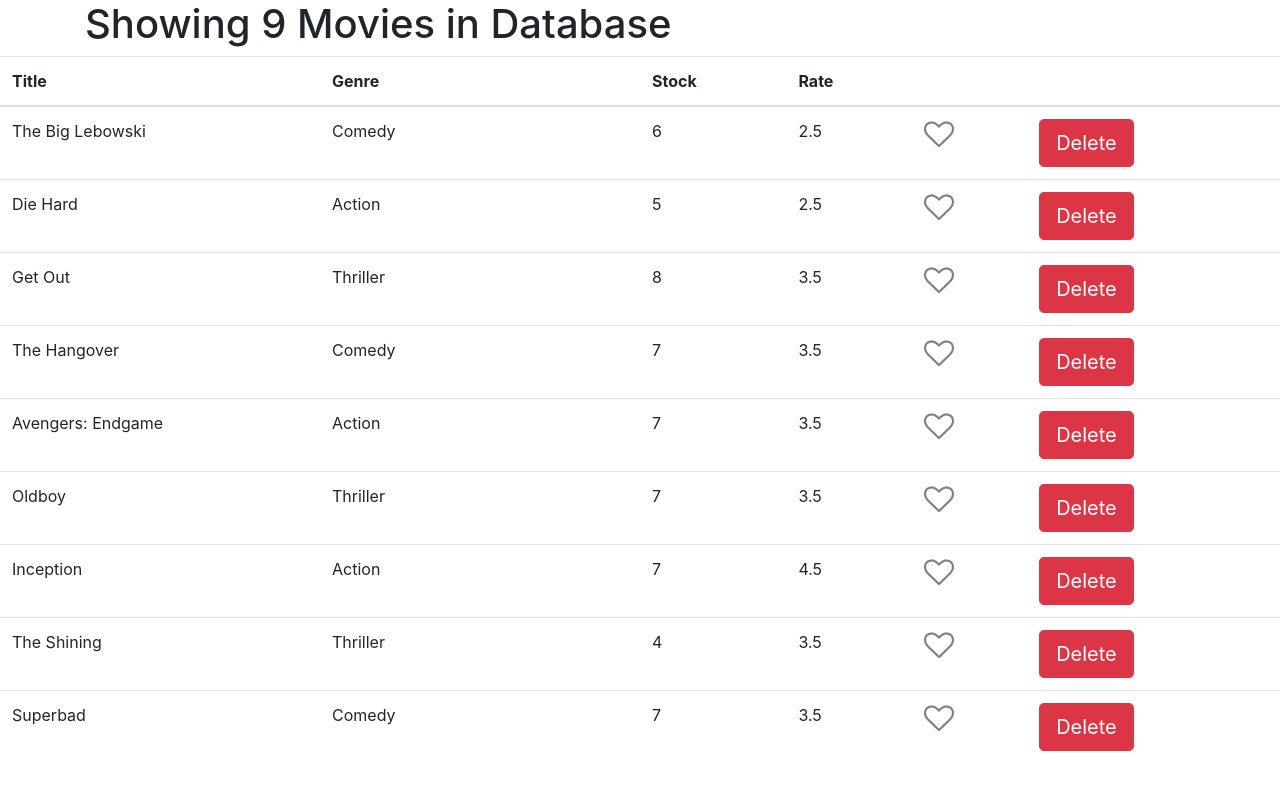
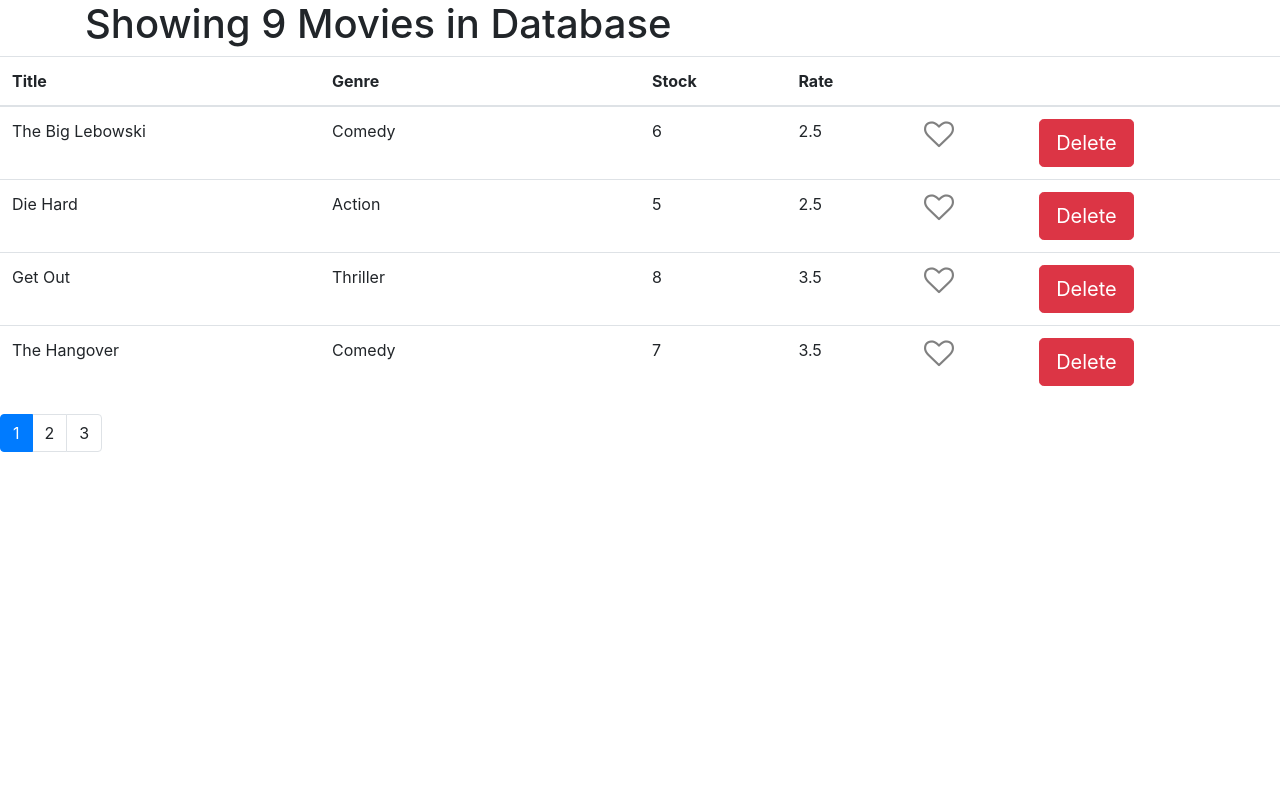
Before and after one commit to github-roushan/codeFusion, a React (Create React App) app in the folder codewithmosh.react/vidly/: page / in a window 1280 px wide. Shown: the top 790 px of the page. Built offline with nearby package versions, Linux system fonts and the light colour scheme.

Commit message:
Add pagination to vidly

```diff
--- a/codewithmosh.react/vidly/package.json
+++ b/codewithmosh.react/vidly/package.json
@@ -9,6 +9,7 @@
     "@testing-library/user-event": "^13.5.0",
     "bootstrap": "^4.1.1",
     "font-awesome": "^4.7.0",
+    "lodash": "^4.17.10",
     "react": "^19.1.1",
     "react-dom": "^19.1.1",
     "react-scripts": "5.0.1",
--- /dev/null
+++ b/codewithmosh.react/vidly/src/components/common/pagination.jsx
@@ -0,0 +1,26 @@
+import React from 'react';
+import _ from 'lodash';
+
+const Pagination = (props) => {
+    const { itemsCount, pageSize, onPageChange, currentPage } = props;
+    console.log("Pagination", currentPage);
+    const pagesCount = Math.ceil(itemsCount / pageSize);
+    if (pagesCount === 1) return null;
+    const pages = _.range(1, pagesCount + 1)
+
+    return (
+        <nav aria-label="Page navigation example">
+            <ul className="pagination">
+                {pages.map(page => (
+                    <li key={page} className={ page === currentPage? "page-item active" : "page-item"}>
+                        <a className="page-link" onClick={() => onPageChange(page)}>
+                            {page}
+                        </a>
+                    </li>
+                ))}
+            </ul>
+        </nav>
+    );
+}
+
+export default Pagination;
--- a/codewithmosh.react/vidly/src/components/movieTable.jsx
+++ b/codewithmosh.react/vidly/src/components/movieTable.jsx
@@ -1,24 +1,45 @@
 import React, { Component } from 'react';
 import { getMovies } from '../services/fakeMovieService';
 import Like from './common/like';
+import Pagination from './common/pagination';
+import { curry } from 'lodash';
 
 class MovieTable extends Component {
     constructor(props){
         super(props)
-        this.state = { movies: getMovies() };
+        this.state = {
+            movies: getMovies(),
+            pageSize: 4,
+            currentPage: 1
+        };
     }
 
     componentDidMount() {
         this.props.onUpdate(this.state.movies.length);
     }
 
+    handlePageChange = page => {
+        this.setState({ currentPage: page });
+        // console.log("Moved to page", this.state.currentPage);
+    }
+
     render() {
-        if (this.state.movies.length === 0) return null;
+        const { length: movieCount } = this.state.movies;
+        const { pageSize, currentPage } = this.state;
+        if (movieCount === 0) return null;
         return (
+            <React.Fragment>
             <table className="table table-hover">
                 {this.getTableHeader()}
                 {this.getTableBody()}
             </table>
+            <Pagination
+             itemsCount={movieCount}
+             pageSize={pageSize}
+             onPageChange={this.handlePageChange}
+             currentPage={currentPage}
+            />
+            </React.Fragment>
         );
     }
 
@@ -42,14 +63,15 @@
     }
 
     handleDelete(movieId){
-        const updatedMovieList = this.state.movies.filter(movie => movie._id != movieId);
+        const updatedMovieList = this.state.movies.filter(movie => movie._id !== movieId);
         this.setState({ movies: updatedMovieList },
             () => this.props.onUpdate(this.state.movies.length)
         );
     }
 
     getMovieList() {
-        return this.state.movies.map(movie => {
+        const { pageSize, currentPage } = this.state;
+        return this.state.movies.slice((currentPage-1) * pageSize, currentPage * pageSize).map(movie => {
             return (
                 <tr key={movie._id}>
                     <td className="w-25 ">{movie.title}</td>
```
Also changed, not shown: 1 other file (tests, documents, lock files or other folders).
